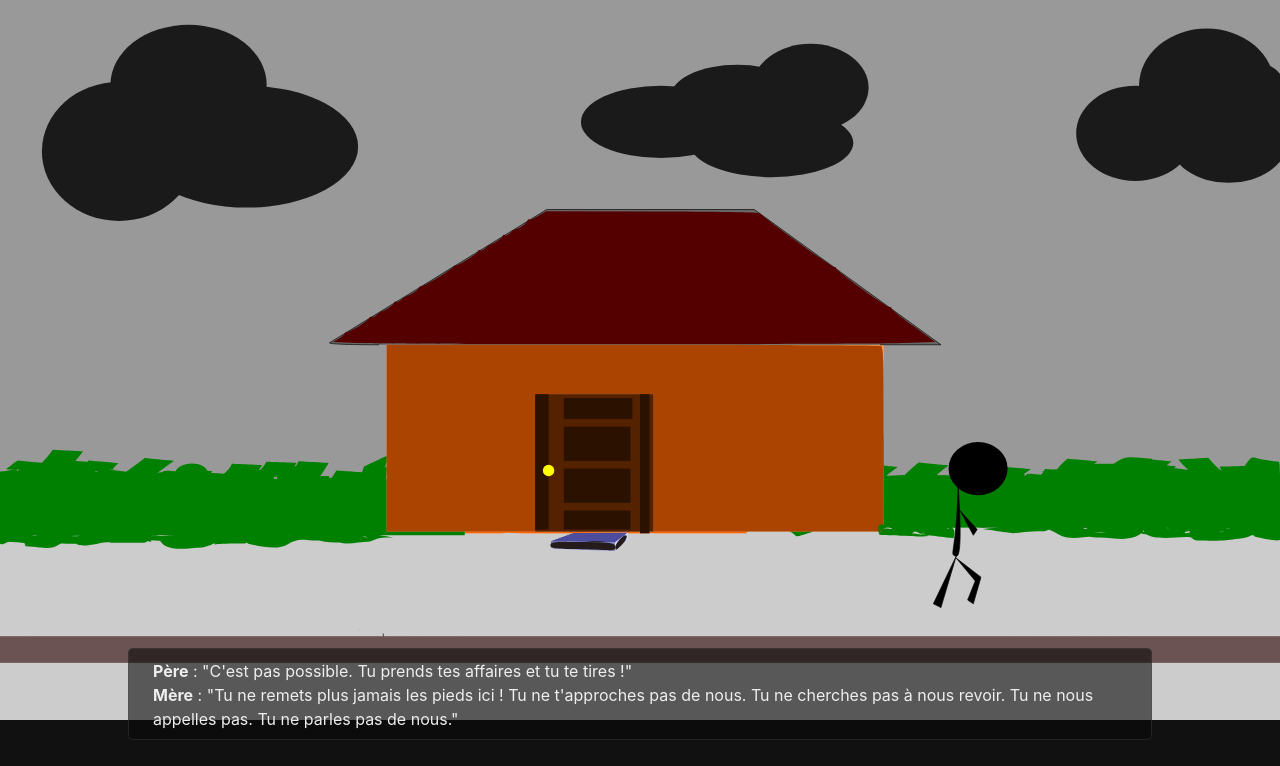
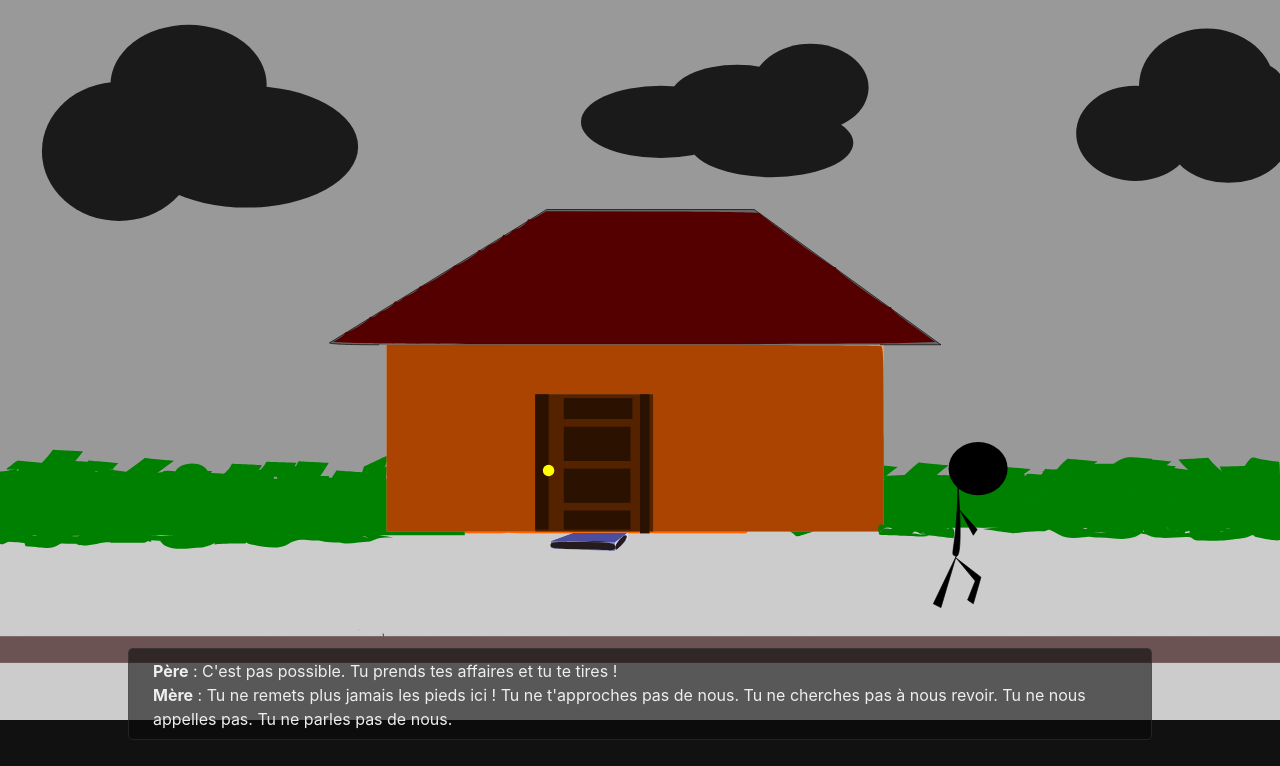
Before and after one commit to glonerantoine/GameJam_StGaudens, a plain HTML site: page bd.html in a window 1280 px wide. Drawn offline with nearby package versions, Linux system fonts and the light colour scheme.

Commit message:
modification du JS et du fichierbd.html

```diff
--- a/app.js
+++ b/app.js
@@ -6,7 +6,29 @@ $('#canvas').click(function(){
 	i++;
 	$('#canvass').fadeIn('medium')
 	setTimeout(affiche,400)
+
+	choice()
+
+	//changement de text / fadeOut  FadeIn Text
 })
 function affiche(){
 	$('#canvass').attr('src','assets/'+canvas[i]);
 }
+var scene = ["<span class='nom'>Père</span> : C'est pas possible. Tu prends tes affaires et tu te tires !<br /> <span class='nom'>Mère</span> : Tu ne remets plus jamais les pieds ici ! Tu ne t'approches pas de nous. Tu ne cherches pas à nous revoir. Tu ne nous appelles pas. Tu ne parles pas de nous."];
+var scene2 = ["<p>Bonjour</p>"];
+function choice() {
+		switch(i){
+			case 0:
+			document.getElementById("text").innerHTML = scene;
+			break;
+			case 1:
+			document.getElementById("text").innerHTML = scene2;
+		}
+
+
+
+
+
+}
+
+choice();
--- a/bd.html
+++ b/bd.html
@@ -12,7 +12,7 @@
 		<!-- Ici on écrit l'intro de présentation -->
 	</div>
 	<div id="text-container">
-		<p id="text"><span class="nom">Père</span> : "C'est pas possible. Tu prends tes affaires et tu te tires !"<br><span class="nom">Mère</span> : "Tu ne remets plus jamais les pieds ici ! Tu ne t'approches pas de nous. Tu ne cherches pas à nous revoir. Tu ne nous appelles pas. Tu ne parles pas de nous."</p>
+		<p id="text"><span id="nom"></span></p>
 	</div>
 	<script src="https://code.jquery.com/jquery-3.3.1.min.js"
 			integrity="sha256-FgpCb/KJQlLNfOu91ta32o/NMZxltwRo8QtmkMRdAu8="
```
